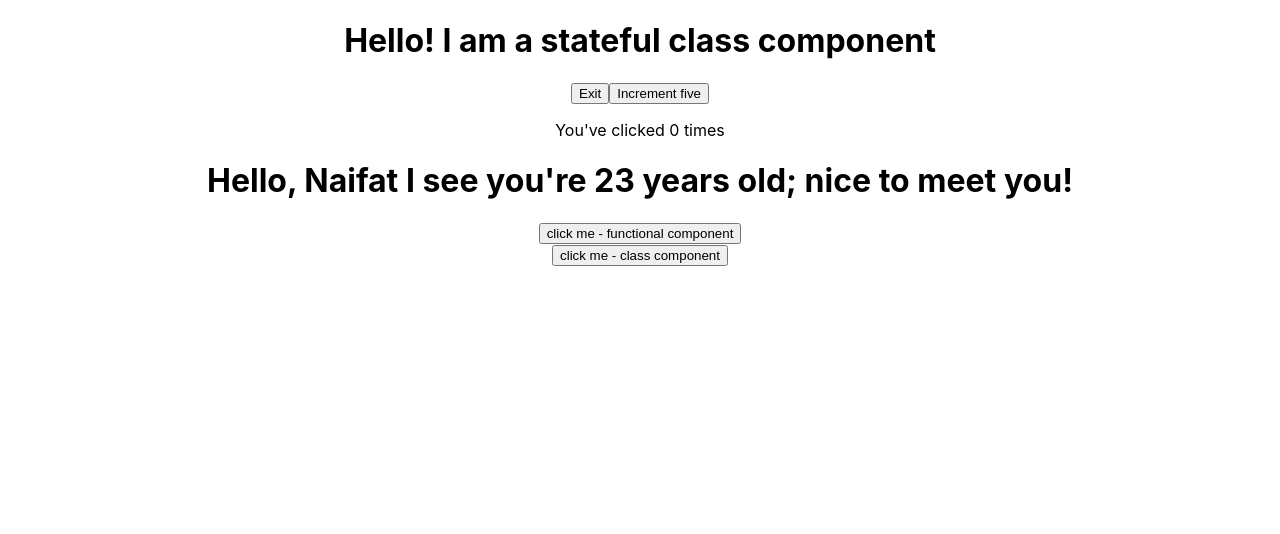
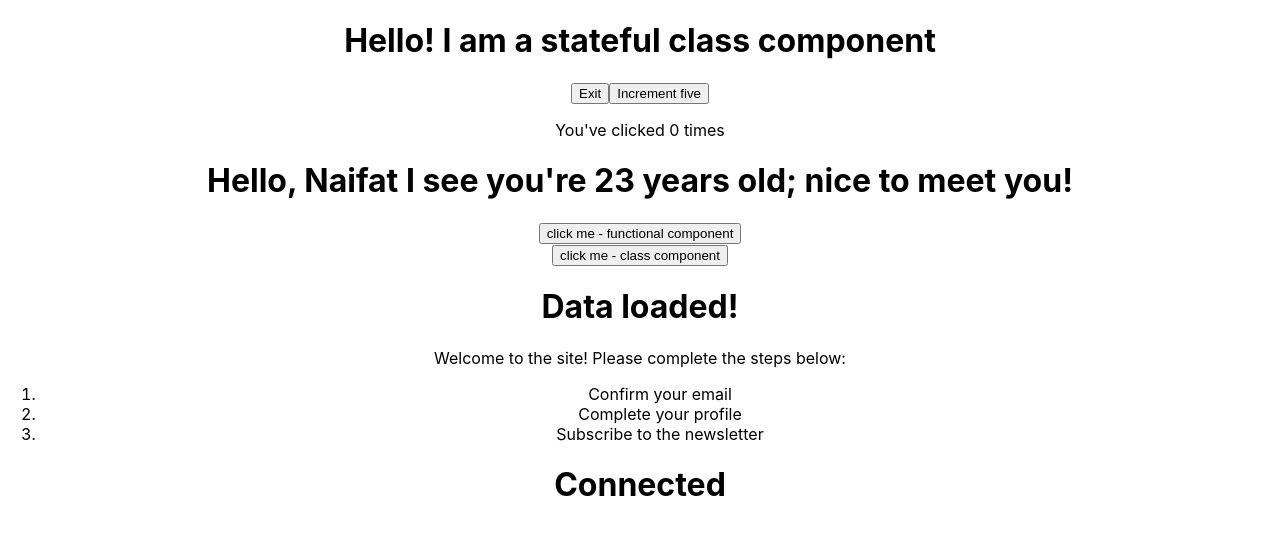
Before and after one commit to NaifatSelina/gitpod-react, a React (Create React App) app in the folder my-app/: page / in a window 1280 px wide. Shown: the top 534 px of the page. Built offline with nearby package versions, Linux system fonts and the light colour scheme.

Commit message:
Add class and function to show login info depending on whether login is true

```diff
--- a/my-app/src/App.js
+++ b/my-app/src/App.js
@@ -4,6 +4,10 @@
 import StatefulGreeting from './components/StatefulGreeting';
 import EventsFunctional from './components/EventsFunctional';
 import EventsClass from './components/EventsClass';
+import ConditionalRenderingClass from "./components/ConditionalRenderingClass";
+import ConditionalRenderingFunctional from "./components/ConditionalRenderingFunctional";
+import EventBinding from './components/EventBinding';
+
 
 function App() {
   return (
@@ -12,6 +16,8 @@
       <FunctionalGreetingWithProps greeting="nice to meet you!" name="Naifat" age="23" />
       <EventsFunctional />
       <EventsClass />
+      <ConditionalRenderingClass />
+      <ConditionalRenderingFunctional connected={true} />
     </div>
   );
 }
--- /dev/null
+++ b/my-app/src/components/ConditionalRenderingClass.js
@@ -0,0 +1,34 @@
+import React, { Component } from "react";
+
+export class ConditionalRenderingClass extends Component {
+  constructor(props) {
+    super(props);
+
+    this.state = {
+      isLoaded: true,
+      isLoggedIn: true,
+    };
+  }
+
+  render() {
+    return (
+      <div>
+        <h1>{this.state.isLoaded ? "Data loaded!" : "Loading..."}</h1>
+        {this.state.isLoggedIn ? (
+          <div>
+            <p>Welcome to the site! Please complete the steps below:</p>
+            <ol>
+              <li>Confirm your email</li>
+              <li>Complete your profile</li>
+              <li>Subscribe to the newsletter</li>
+            </ol>
+          </div>
+        ) : (
+          <p>Please sign in</p>
+        )}
+      </div>
+    );
+  }
+}
+
+export default ConditionalRenderingClass;
--- /dev/null
+++ b/my-app/src/components/ConditionalRenderingFunctional.js
@@ -0,0 +1,11 @@
+import React from "react";
+
+function ConditionalRenderingFunctional(props) {
+  return (
+    <div>
+      <h1>{props.connected ? "Connected" : "Not Connected"}</h1>
+    </div>
+  );
+}
+
+export default ConditionalRenderingFunctional;
--- /dev/null
+++ b/my-app/src/components/EventBinding.js
@@ -0,0 +1,32 @@
+import React from "react";
+
+class EventBinding extends React.Component {
+  constructor(props) {
+    super(props);
+    this.state = {
+      introduction: "Hello!",
+      buttonText: "Exit",
+    };
+    this.handleClick = this.handleClick.bind(this);
+  }
+
+  handleClick = () => {
+    this.setState({
+      introduction: "Goodbye!",
+    });
+    console.log(this);
+  };
+
+  render() {
+    return (
+      <div>
+        <h1>
+          {this.state.introduction} {this.props.greeting}
+        </h1>
+        <button onClick={this.handleClick}>{this.state.buttonText}</button>
+      </div>
+    );
+  }
+}
+
+export default EventBinding;
```
